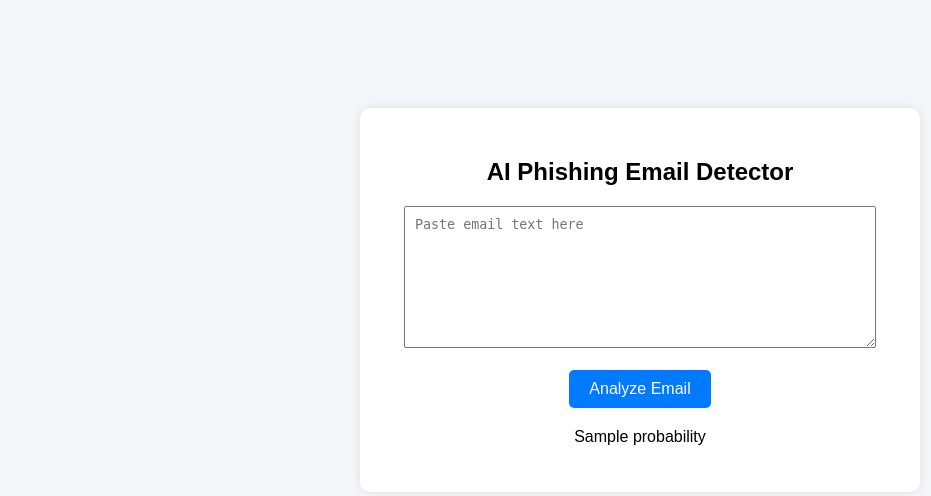
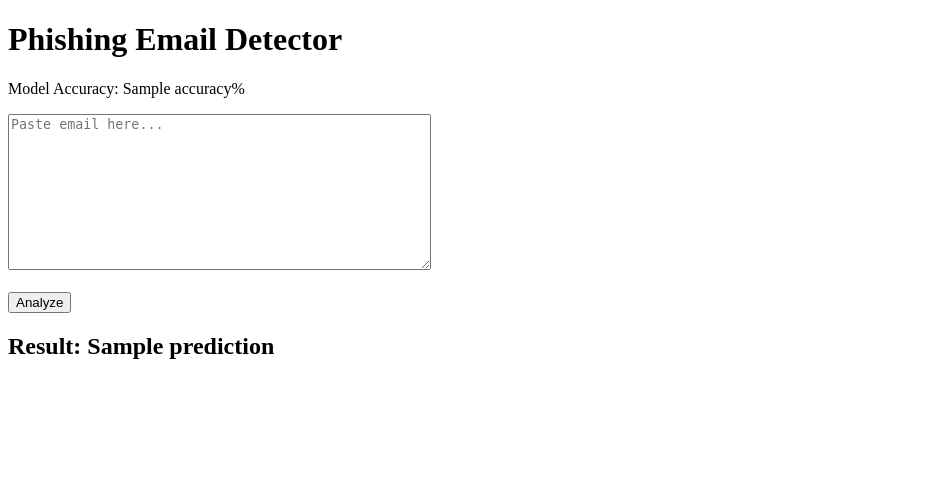
Before and after one commit to ivnpu/phishing-email-detector, a Flask app: template templates/index.html in a window 1280 px wide. Shown: the top 496 px of the page, without its empty margins (0-931 px from the left). Run offline with Flask 3, Linux system fonts and the light colour scheme; the template is opened without the code that fills it: most values are stand-ins (such as "Sample title", 1, 10 or a date in 2020); parts of the project's set-up code (start-up, migrations or seed data) failed here and were passed over.

Commit message:
Update index.html

```diff
--- a/templates/index.html
+++ b/templates/index.html
@@ -1,102 +1,21 @@
 <!DOCTYPE html>
 <html>
+<head>
+    <title>Phishing Detection</title>
+</head>
+<body>
+    <h1>Phishing Email Detector</h1>
 
-<head>
+    <p>Model Accuracy: {{ accuracy }}%</p>
 
-<title>AI Phishing Email Detector</title>
+    <form method="POST">
+        <textarea name="email" rows="10" cols="50" placeholder="Paste email here..."></textarea>
+        <br><br>
+        <button type="submit">Analyze</button>
+    </form>
 
-<style>
-
-body{
-font-family: Arial;
-background:#f4f6f9;
-text-align:center;
-padding-top:100px;
-}
-
-.container{
-background:white;
-width:500px;
-margin:auto;
-padding:30px;
-border-radius:10px;
-box-shadow:0px 0px 10px rgba(0,0,0,0.1);
-}
-
-textarea{
-width:90%;
-height:120px;
-padding:10px;
-}
-
-button{
-background:#007bff;
-color:white;
-border:none;
-padding:10px 20px;
-font-size:16px;
-cursor:pointer;
-border-radius:5px;
-}
-
-button:hover{
-background:#0056b3;
-}
-
-.result{
-margin-top:20px;
-font-size:20px;
-font-weight:bold;
-}
-
-.warning{
-margin-top:10px;
-font-size:18px;
-color:orange;
-}
-
-</style>
-
-</head>
-
-<body>
-
-<div class="container">
-
-<h2>AI Phishing Email Detector</h2>
-
-<form method="post">
-
-<textarea name="email" placeholder="Paste email text here"></textarea>
-
-<br><br>
-
-<button type="submit">Analyze Email</button>
-
-</form>
-
-<div class="result">
-
-{% if prediction == "Phishing Email" %}
-<p style="color:red;">⚠ {{prediction}}</p>
-
-{% elif prediction == "Safe Email" %}
-<p style="color:green;">✅ {{prediction}}</p>
-
-{% endif %}
-
-</div>
-
-<p>{{probability}}</p>
-
-<div class="warning">
-
-{{warning}}
-
-</div>
-
-</div>
-
+    {% if prediction %}
+        <h2>Result: {{ prediction }}</h2>
+    {% endif %}
 </body>
-
 </html>
```
